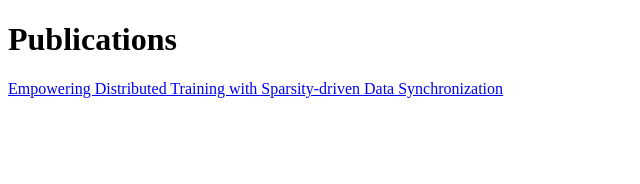
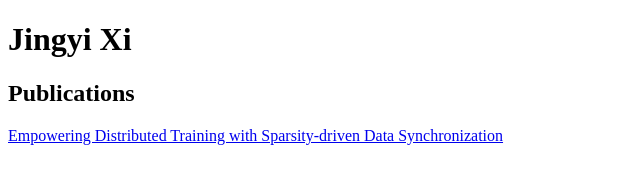
Before and after one commit to jing-4369/jingyi.github.io, a plain HTML site: page index.html in a window 1280 px wide. Shown: the whole page, without its empty margins (0-640 px from the left). Drawn offline with Linux system fonts and the light colour scheme.

Commit message:
Update index.html

```diff
--- a/index.html
+++ b/index.html
@@ -5,7 +5,8 @@
     <title>Publications</title>
 </head>
 <body>
-    <h1>Publications</h1>
+    <h1>Jingyi Xi</h1>
+    <h2>Publications</h2>
     <p><a href="https://arxiv.org/pdf/2309.13254">Empowering Distributed Training with Sparsity-driven Data Synchronization</a></p>
 </body>
 </html>
```
